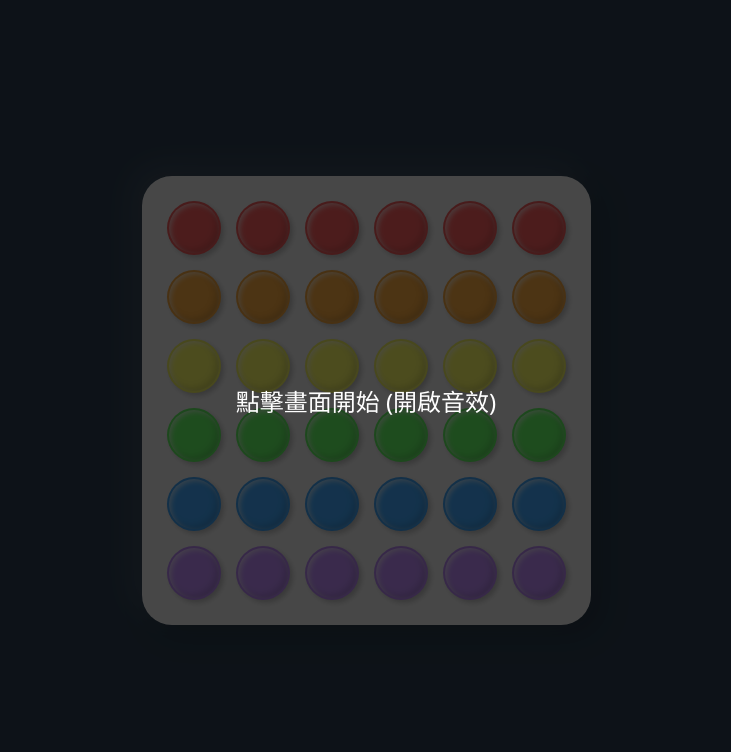
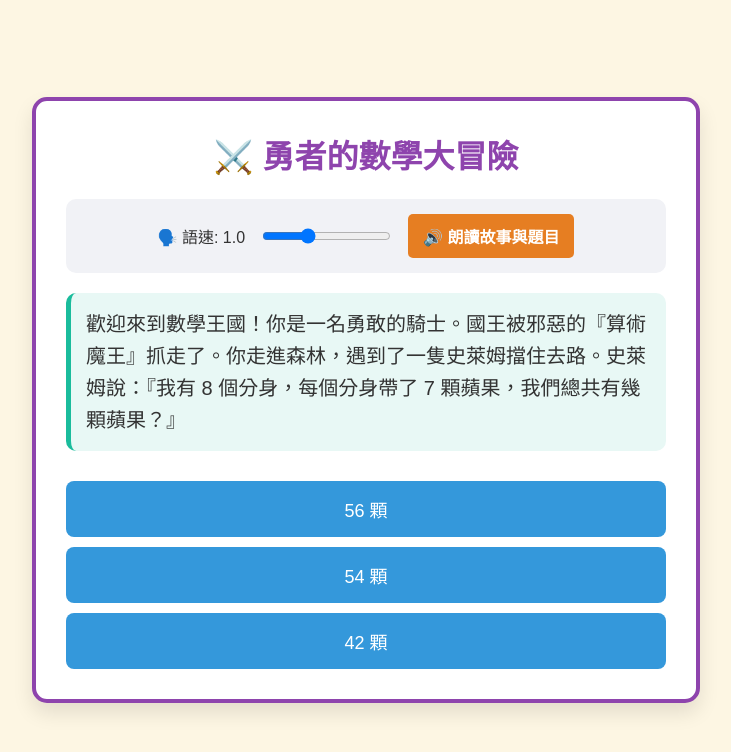
Before and after one commit to Lucas-1103/Digital-Rat-Extermination-Pioneers, a plain HTML site: page index.html in a window 1280 px wide. Shown: the whole page, without its empty margins (274-1005 px from the left). Drawn offline with Linux system fonts and the light colour scheme.

Commit message:
Update index.html

```diff
--- a/index.html
+++ b/index.html
@@ -2,259 +2,278 @@
 <html lang="zh-TW">
 <head>
     <meta charset="UTF-8">
-    <meta name="viewport" content="width=device-width, initial-scale=1.0, user-scalable=no">
-    <title>數位滅鼠先鋒 Pop It</title>
+    <meta name="viewport" content="width=device-width, initial-scale=1.0">
+    <title>勇者的數學大冒險</title>
     <style>
-        :root {
-            --bg-color: #2c3e50;
-            --toy-bg: #f0f0f0;
-            --shadow-light: rgba(255, 255, 255, 0.6);
-            --shadow-dark: rgba(0, 0, 0, 0.2);
-        }
-
+        /* 基礎全域設定與響應式設計 */
         body {
-            margin: 0;
-            height: 100vh;
+            font-family: '微軟正黑體', 'Arial', sans-serif;
+            background-color: #fdf6e3;
+            color: #333;
             display: flex;
             justify-content: center;
             align-items: center;
-            background-color: var(--bg-color);
-            font-family: 'Segoe UI', sans-serif;
-            overflow: hidden;
-            touch-action: none; /* 防止手機滑動 */
+            min-height: 100vh;
+            margin: 0;
+            padding: 20px;
+            box-sizing: border-box;
         }
-
-        /* 玩具本體 */
-        .pop-it-board {
-            display: grid;
-            grid-template-columns: repeat(6, 1fr);
-            gap: 15px;
-            padding: 25px;
-            background: var(--toy-bg);
-            border-radius: 30px;
-            box-shadow:
-                10px 10px 30px var(--shadow-dark),
-                -10px -10px 30px rgba(255,255,255,0.1);
-            position: relative;
-            transform: scale(1);
-            transition: transform 0.3s cubic-bezier(0.175, 0.885, 0.32, 1.275);
+        .game-container {
+            background: #fff;
+            max-width: 600px;
+            width: 100%;
+            border-radius: 15px;
+            box-shadow: 0 10px 20px rgba(0,0,0,0.1);
+            padding: 30px;
+            text-align: center;
+            border: 4px solid #8e44ad;
         }
-
-        /* 翻轉動畫 */
-        .pop-it-board.flipping {
-            transform: scale(0.8) rotateY(180deg);
-            opacity: 0.5;
+        h1 {
+            color: #8e44ad;
+            margin-top: 0;
         }
-
-        /* 氣泡按鈕 */
-        .bubble {
-            width: 50px;
-            height: 50px;
-            border-radius: 50%;
-            cursor: pointer;
-            position: relative;
-            -webkit-tap-highlight-color: transparent;
-            transition: all 0.1s ease;
-
-            /* 凸起狀態 (未按) */
-            box-shadow:
-                inset 2px 2px 5px var(--shadow-light),
-                inset -3px -3px 7px rgba(0,0,0,0.15),
-                3px 3px 5px var(--shadow-dark);
-            border: 2px solid rgba(0,0,0,0.05);
-        }
-
-        /* 每一行的顏色 (彩虹配色) */
-        .bubble[data-row="0"] { background-color: #ff5f5f; } /* 紅 */
-        .bubble[data-row="1"] { background-color: #ffae42; } /* 橙 */
-        .bubble[data-row="2"] { background-color: #ffff66; } /* 黃 */
-        .bubble[data-row="3"] { background-color: #66ff66; } /* 綠 */
-        .bubble[data-row="4"] { background-color: #42aaff; } /* 藍 */
-        .bubble[data-row="5"] { background-color: #c38fff; } /* 紫 */
-
-        /* 凹下狀態 (已按) */
-        .bubble.popped {
-            /* 讓陰影反轉，看起來像凹進去 */
-            box-shadow:
-                inset 3px 3px 10px rgba(0,0,0,0.3),
-                inset -2px -2px 5px rgba(255,255,255,0.3);
-            transform: scale(0.95);
-            background-image: linear-gradient(rgba(0,0,0,0.1), rgba(0,0,0,0.1)); /* 稍微變暗 */
-        }
-
-        /* 手機適配 */
-        @media (max-width: 500px) {
-            .pop-it-board {
-                gap: 10px;
-                padding: 15px;
-            }
-            .bubble {
-                width: 45px;
-                height: 45px;
-            }
-        }
-
-        #start-overlay {
-            position: absolute;
-            top: 0; left: 0; width: 100%; height: 100%;
-            background: rgba(0,0,0,0.7);
-            color: white;
+        /* 語音控制區塊 */
+        .tts-controls {
+            background: #f1f2f6;
+            padding: 15px;
+            border-radius: 10px;
+            margin-bottom: 20px;
             display: flex;
+            flex-wrap: wrap;
             justify-content: center;
             align-items: center;
-            font-size: 1.5rem;
-            z-index: 100;
+            gap: 15px;
+        }
+        .tts-controls button {
+            background: #e67e22;
+            color: white;
+            border: none;
+            padding: 10px 15px;
+            border-radius: 5px;
             cursor: pointer;
+            font-size: 16px;
+            font-weight: bold;
+        }
+        .tts-controls button:hover { background: #d35400; }
+        input[type="range"] { vertical-align: middle; }
+
+        /* 故事文字區塊 */
+        #story-text {
+            font-size: 20px;
+            line-height: 1.6;
+            margin-bottom: 30px;
+            min-height: 80px;
+            padding: 15px;
+            background: #e8f8f5;
+            border-radius: 10px;
+            border-left: 5px solid #1abc9c;
+            text-align: left;
+        }
+        /* 選項按鈕區塊 */
+        .choices-container {
+            display: flex;
+            flex-direction: column;
+            gap: 10px;
+        }
+        .choice-btn {
+            background: #3498db;
+            color: white;
+            border: none;
+            padding: 15px;
+            font-size: 18px;
+            border-radius: 8px;
+            cursor: pointer;
+            transition: background 0.3s;
+        }
+        .choice-btn:hover { background: #2980b9; }
+
+        /* 骰子特效 */
+        #dice-display {
+            font-size: 60px;
+            margin: 10px 0;
+            animation: bounce 0.5s ease;
+        }
+        @keyframes bounce {
+            0%, 100% { transform: translateY(0); }
+            50% { transform: translateY(-20px); }
         }
     </style>
 </head>
 <body>
 
-    <div id="start-overlay">點擊畫面開始 (開啟音效)</div>
+<div class="game-container">
+    <h1>⚔️ 勇者的數學大冒險</h1>
 
-    <div class="pop-it-board" id="board">
-        </div>
+    <div class="tts-controls">
+        <label for="rate">🗣️ 語速: <span id="rate-value">1.0</span></label>
+        <input type="range" id="rate" min="0.5" max="2" step="0.1" value="1">
+        <button id="read-btn">🔊 朗讀故事與題目</button>
+    </div>
 
-    <script>
-        const board = document.getElementById('board');
-        const overlay = document.getElementById('start-overlay');
-        const ROWS = 6;
-        const COLS = 6;
-        let poppedCount = 0;
-        let audioCtx;
+    <div id="story-text">故事載入中...</div>
+    <div id="dice-display" style="display: none;">🎲</div>
+    <div class="choices-container" id="choices-box"></div>
+</div>
 
-        // 初始化 Audio Context
-        function initAudio() {
-            if (!audioCtx) {
-                const AudioContext = window.AudioContext || window.webkitAudioContext;
-                audioCtx = new AudioContext();
-            }
-            if (audioCtx.state === 'suspended') {
-                audioCtx.resume();
-            }
+<script>
+    // === Web Speech API (TTS 語音功能) ===
+    const synth = window.speechSynthesis;
+    const rateInput = document.getElementById('rate');
+    const rateValue = document.getElementById('rate-value');
+    const readBtn = document.getElementById('read-btn');
+    let currentTextToRead = "";
+
+    // 更新語速顯示
+    rateInput.addEventListener('input', () => {
+        rateValue.textContent = rateInput.value;
+    });
+
+    // 朗讀按鈕事件
+    readBtn.addEventListener('click', () => {
+        if (synth.speaking) {
+            synth.cancel(); // 如果正在唸，先停止
+        }
+        if (currentTextToRead !== "") {
+            const utterance = new SpeechSynthesisUtterance(currentTextToRead);
+            utterance.lang = 'zh-TW'; // 設定語言為繁體中文
+            utterance.rate = parseFloat(rateInput.value); // 設定語速
+            synth.speak(utterance);
+        }
+    });
+
+    // === 遊戲邏輯與節點資料 ===
+    const storyTextElement = document.getElementById('story-text');
+    const choicesBox = document.getElementById('choices-box');
+    const diceDisplay = document.getElementById('dice-display');
+
+    // 劇本資料 (使用物件儲存各個關卡)
+    const storyNodes = {
+        start: {
+            text: "歡迎來到數學王國！你是一名勇敢的騎士。國王被邪惡的『算術魔王』抓走了。你走進森林，遇到了一隻史萊姆擋住去路。史萊姆說：『我有 8 個分身，每個分身帶了 7 顆蘋果，我們總共有幾顆蘋果？』",
+            choices: [
+                { text: "56 顆", next: "level2" }, // 8 * 7 = 56
+                { text: "54 顆", next: "wrong1" },
+                { text: "42 顆", next: "wrong1" }
+            ]
+        },
+        wrong1: {
+            text: "史萊姆搖搖頭說：『答錯囉！8 乘以 7 等於 56。』史萊姆把你彈回了起點，請再試一次吧！",
+            choices: [
+                { text: "重新開始", next: "start" }
+            ]
+        },
+        level2: {
+            text: "『答對了！』史萊姆讓開了路。你繼續往前走，來到了一扇巨大的石門前。石門上的守衛精靈拿出一顆魔法骰子對你說：『勇者，請擲骰子來決定你的考驗！』",
+            isDiceLevel: true // 標記此關卡需要擲骰子
+        },
+        wrong2: {
+            text: "精靈嘆了口氣：『算錯了喔，請你重新冷靜一下再挑戰吧。』",
+            choices: [
+                { text: "重新挑戰石門", next: "level2" }
+            ]
+        },
+        level3: {
+            text: "石門轟隆隆地打開了！你來到了魔王的房間。魔王說：『想救國王嗎？我這裡有 65 顆魔法寶石，我要把它們平分裝進 8 個箱子裡。請問每個箱子可以裝幾顆？還剩下幾顆裝不進去？』",
+            choices: [
+                { text: "裝 7 顆，剩下 9 顆", next: "wrong3" },
+                { text: "裝 8 顆，剩下 1 顆", next: "victory" }, // 65 / 8 = 8...1
+                { text: "裝 8 顆，剩下 2 顆", next: "wrong3" }
+            ]
+        },
+        wrong3: {
+            text: "魔王大笑：『哈哈哈！連除法和餘數都算不好，回去重新修練吧！(提示: 8 乘以 8 是 64)』",
+            choices: [
+                { text: "重新挑戰魔王", next: "level3" }
+            ]
+        },
+        victory: {
+            text: "魔王驚訝地說：『竟然算對了！你真的是數學天才！』魔王遵守承諾放了國王，你成為了數學王國的超級英雄！恭喜破關！",
+            choices: [
+                { text: "再玩一次", next: "start" }
+            ]
+        }
+    };
+
+    // 渲染遊戲節點
+    function renderNode(nodeId) {
+        synth.cancel(); // 切換畫面時停止前一次的語音
+        diceDisplay.style.display = 'none'; // 隱藏骰子
+        choicesBox.innerHTML = ''; // 清空按鈕
+
+        const node = storyNodes[nodeId];
+
+        // 處理特殊骰子關卡
+        if (node.isDiceLevel) {
+            currentTextToRead = node.text;
+            storyTextElement.innerHTML = node.text;
+
+            const rollBtn = document.createElement('button');
+            rollBtn.className = 'choice-btn';
+            rollBtn.innerText = "🎲 點擊擲骰子";
+            rollBtn.onclick = () => handleDiceRoll();
+            choicesBox.appendChild(rollBtn);
+            return;
         }
 
-        // --- 核心：合成「波」的聲音 ---
-        function playPopSound() {
-            if (!audioCtx) return;
+        // 一般關卡
+        currentTextToRead = node.text;
+        storyTextElement.innerHTML = node.text;
 
-            const t = audioCtx.currentTime;
+        node.choices.forEach(choice => {
+            const btn = document.createElement('button');
+            btn.className = 'choice-btn';
+            btn.innerText = choice.text;
+            btn.onclick = () => renderNode(choice.next);
+            choicesBox.appendChild(btn);
+        });
+    }
 
-            // 1. 振盪器 (Oscillator) - 聲音的主體
-            const osc = audioCtx.createOscillator();
-            const gain = audioCtx.createGain(); // 音量控制
+    // 處理擲骰子與動態生成題目的邏輯
+    function handleDiceRoll() {
+        choicesBox.innerHTML = ''; // 清空擲骰子按鈕
+        diceDisplay.style.display = 'block';
 
-            // 2. 濾波器 (Filter) - 讓聲音聽起來像悶悶的橡膠，而不是尖銳的電子音
-            const filter = audioCtx.createBiquadFilter();
-            filter.type = 'lowpass';
-            filter.frequency.value = 1000;
+        // 產生 1~6 的亂數
+        const diceValue = Math.floor(Math.random() * 6) + 1;
 
-            // 連接：振盪器 -> 濾波器 -> 音量 -> 輸出
-            osc.connect(filter);
-            filter.connect(gain);
-            gain.connect(audioCtx.destination);
+        // 骰子點數對應的 Unicode 符號 ⚀⚁⚂⚃⚄⚅
+        const diceFaces = ['⚀', '⚁', '⚂', '⚃', '⚄', '⚅'];
+        diceDisplay.innerText = diceFaces[diceValue - 1];
 
-            // 3. 頻率變化 (Pitch Drop)
-            // 真正的 Pop 聲是頻率急速下降的
-            // 從 600Hz 瞬間掉到 100Hz
-            osc.frequency.setValueAtTime(600, t);
-            osc.frequency.exponentialRampToValueAtTime(100, t + 0.1);
+        // 動態生成數學題 (三年級乘法：大數字乘法)
+        const multiplier = 15;
+        const correctAnswer = diceValue * multiplier;
+        const dynamicText = `你擲出了 ${diceValue} 點！精靈說：『請算出 ${diceValue} 乘以 ${multiplier} 等於多少？』`;
 
-            // 4. 音量包絡 (Envelope)
-            // 瞬間變大聲，然後馬上消失 (Short decay)
-            gain.gain.setValueAtTime(0, t);
-            gain.gain.linearRampToValueAtTime(1, t + 0.01);
-            gain.gain.exponentialRampToValueAtTime(0.01, t + 0.15);
+        currentTextToRead = dynamicText;
+        storyTextElement.innerHTML = dynamicText;
 
-            osc.start(t);
-            osc.stop(t + 0.2);
+        // 建立選項 (一個正確，兩個隨機錯誤)
+        let options = [
+            { text: `${correctAnswer}`, next: "level3" },
+            { text: `${correctAnswer + 10}`, next: "wrong2" },
+            { text: `${correctAnswer - 5 > 0 ? correctAnswer - 5 : correctAnswer + 5}`, next: "wrong2" }
+        ];
+
+        // 打亂選項順序 (Fisher-Yates Shuffle)
+        for (let i = options.length - 1; i > 0; i--) {
+            const j = Math.floor(Math.random() * (i + 1));
+            [options[i], options[j]] = [options[j], options[i]];
         }
 
-        // 另一種稍微不同的聲音 (用於反彈或重置)
-        function playResetSound() {
-            if (!audioCtx) return;
-            const t = audioCtx.currentTime;
-            const osc = audioCtx.createOscillator();
-            const gain = audioCtx.createGain();
-            osc.type = 'triangle'; // 三角波比較清脆
-            osc.connect(gain);
-            gain.connect(audioCtx.destination);
-            osc.frequency.setValueAtTime(300, t);
-            osc.frequency.linearRampToValueAtTime(600, t + 0.1); // 音調上升
-            gain.gain.setValueAtTime(0, t);
-            gain.gain.linearRampToValueAtTime(0.3, t + 0.05);
-            gain.gain.linearRampToValueAtTime(0, t + 0.2);
-            osc.start(t);
-            osc.stop(t + 0.2);
-        }
+        // 渲染動態選項
+        options.forEach(choice => {
+            const btn = document.createElement('button');
+            btn.className = 'choice-btn';
+            btn.innerText = choice.text;
+            btn.onclick = () => renderNode(choice.next);
+            choicesBox.appendChild(btn);
+        });
+    }
 
-        // 生成氣泡
-        function createBoard() {
-            for (let r = 0; r < ROWS; r++) {
-                for (let c = 0; c < COLS; c++) {
-                    const bubble = document.createElement('div');
-                    bubble.classList.add('bubble');
-                    bubble.dataset.row = r; // 用於上色
+    // 遊戲初始化
+    renderNode('start');
 
-                    // 點擊事件 (支援滑鼠與觸控)
-                    bubble.addEventListener('pointerdown', (e) => {
-                        e.preventDefault(); // 防止選取文字
-                        toggleBubble(bubble);
-                    });
-
-                    board.appendChild(bubble);
-                }
-            }
-        }
-
-        // 按壓氣泡邏輯
-        function toggleBubble(bubble) {
-            // 如果已經按過了，就不做動作 (模擬真實玩具，按下去就下去了)
-            // 如果你想讓它能反覆按，可以把下面這行去掉
-            if (bubble.classList.contains('popped')) return;
-
-            bubble.classList.add('popped');
-            playPopSound(); // 播放波波聲
-
-            // 震動回饋 (僅限 Android 手機)
-            if (navigator.vibrate) navigator.vibrate(20);
-
-            poppedCount++;
-            checkWin();
-        }
-
-        // 檢查是否全部按完
-        function checkWin() {
-            if (poppedCount === ROWS * COLS) {
-                setTimeout(() => {
-                    resetBoard();
-                }, 500);
-            }
-        }
-
-        // 重置 (翻面)
-        function resetBoard() {
-            board.classList.add('flipping'); // 視覺翻轉
-            playResetSound();
-
-            setTimeout(() => {
-                const bubbles = document.querySelectorAll('.bubble');
-                bubbles.forEach(b => b.classList.remove('popped'));
-                poppedCount = 0;
-                board.classList.remove('flipping');
-            }, 300);
-        }
-
-        // 啟動遊戲
-        overlay.addEventListener('click', () => {
-            initAudio();
-            overlay.style.display = 'none';
-            // 播放一個開場聲
-            playPopSound();
-        });
-
-        createBoard();
-
-    </script>
+</script>
 </body>
 </html>
```
